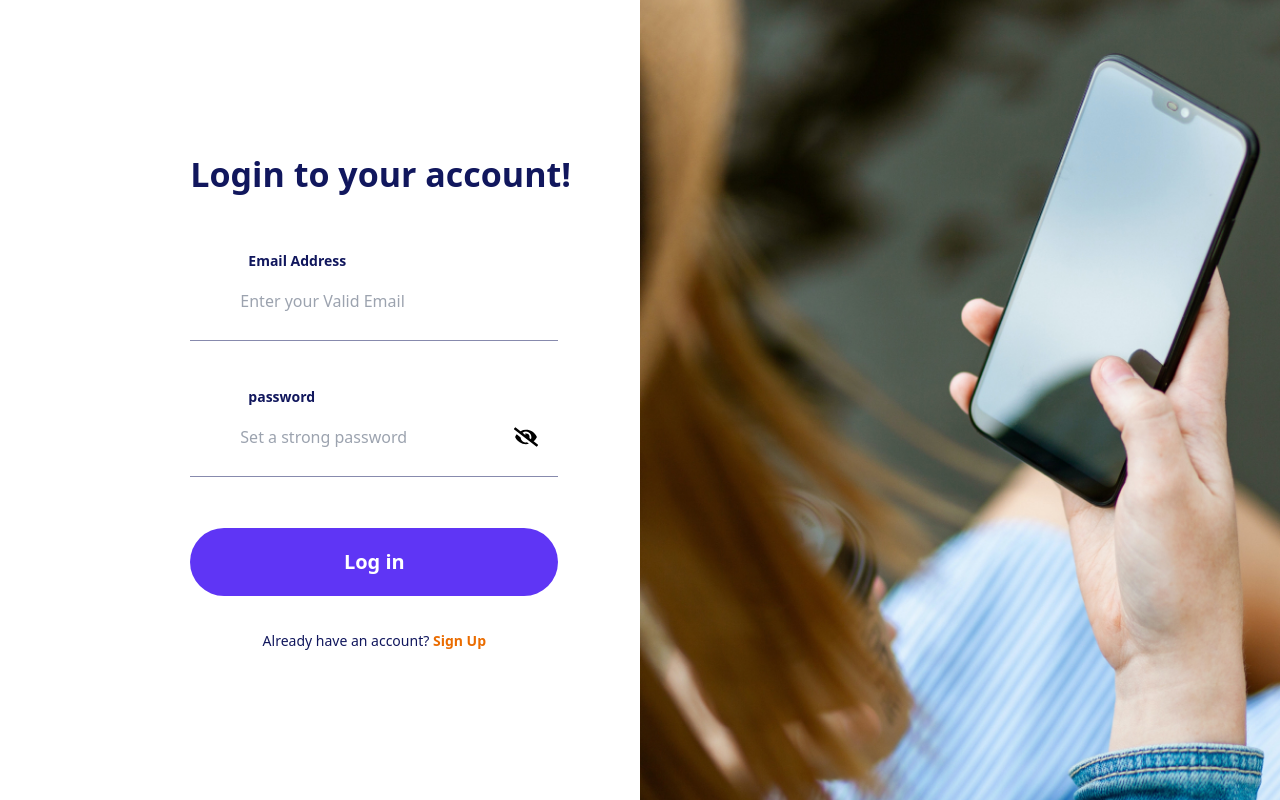
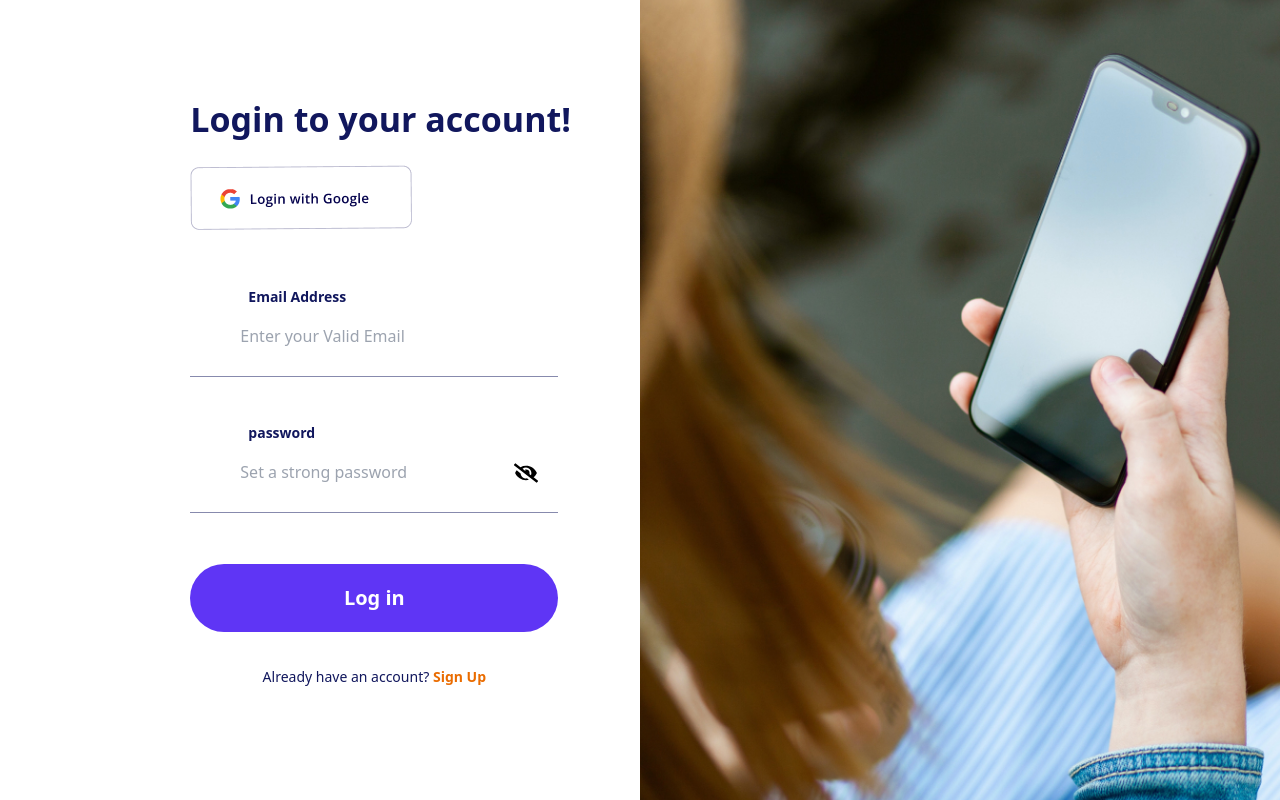
Before and after one commit to nahidulhasan4/chatApp, a React app: page / in a window 1280 px wide. Built offline with nearby package versions, Linux system fonts and the light colour scheme; the HTML template or start-up script is replaced by a standard one.

Commit message:
here some data

```diff
--- a/src/pages/Login.jsx
+++ b/src/pages/Login.jsx
@@ -1,15 +1,27 @@
 import React, { useState } from "react";
 import SigninImg from "../assets/Signin.jpg";
 import { FaEye, FaEyeSlash } from "react-icons/fa";
-import { Link } from "react-router-dom";
-
+import {  Link, useNavigate } from "react-router-dom";
+import GoogleImage from "../assets/google.png";
+import {
+  getAuth,
+  signInWithEmailAndPassword,
+  GoogleAuthProvider,
+  signInWithPopup,
+  FacebookAuthProvider,
+} from "firebase/auth";
 
 const Login = () => {
+  const auth = getAuth();
+  let navigate = useNavigate();
+
+  const provider = new GoogleAuthProvider();
   let [email, setEmail] = useState("");
   let [password, setPassword] = useState("");
   let [emailerr, setEmailerr] = useState("");
   let [passworderr, setPassworderr] = useState("");
   let [passwordshow, setPasswordshow] = useState(false);
+  let [loginEr, setLoginEr] = useState('')
 
   let handleEmail = (e) => {
     setEmail(e.target.value);
@@ -31,7 +43,49 @@ const Login = () => {
     if (!password) {
       setPassworderr("required a passwoprd");
     }
+    if (email && password) {
+
+
+      signInWithEmailAndPassword(auth, email, password)
+        .then((userCredential) => {
+          const user = userCredential.user;
+
+
+
+          navigate('/')
+
+        })
+        .catch((error) => {
+          const errorCode = error;
+          console.log(errorCode)
+          if (error.code.includes("auth/invalid-credential")) {
+            setLoginEr("Invalid-credential");
+          }
+        });
+    }
   };
+
+  let handleGoogleLogin = () => {
+    signInWithPopup(auth, provider)
+      .then((userCredential) => {
+
+        set(ref(db, "users/" + userCredential.user.uid), {
+          name: userCredential.user.displayName,
+          email: userCredential.user.email,
+          image: userCredential.user.photoURL,
+            date: `${new Date().getFullYear()}-${new Date().getMonth() + 1}- ${new Date().getDate()}-${new Date().getHours()}-${new Date().getMinutes()}-${new Date().getSeconds()}`
+        }).then(() => {
+          setTimeout(() => {
+
+            navigate("/");
+          }, 2000);
+        });
+      })
+      .catch((error) => {
+        console.log(error);
+      });
+  };
+
 
   return (
     <>
@@ -41,7 +95,12 @@ const Login = () => {
             <h1 className=" text-[34px] font-bold text-secondary ">
             Login to your account!
             </h1>
+            <div className=" flex lg:block">
+            <button onClick={handleGoogleLogin} className=" mt-5">
+              <img src={GoogleImage} alt="" />
+            </button>
 
+          </div>
             <div className=" w-[368px]  h-[80px] mt-[61px]  relative ">
               <label className="text-sm  font-semibold  text-secondary absolute top-[-10px] left-[50px] bg-white px-2  ">
                 Email Address
@@ -105,6 +164,7 @@ const Login = () => {
               Sign Up
             </Link>
             </p>
+            <h4 className="mt-5 text-red-500 ">{loginEr}</h4>
           </div>
         </div>
         <div className="w-2/4 h-full">
```
Also changed, not shown: src/assets/google.png (added).
